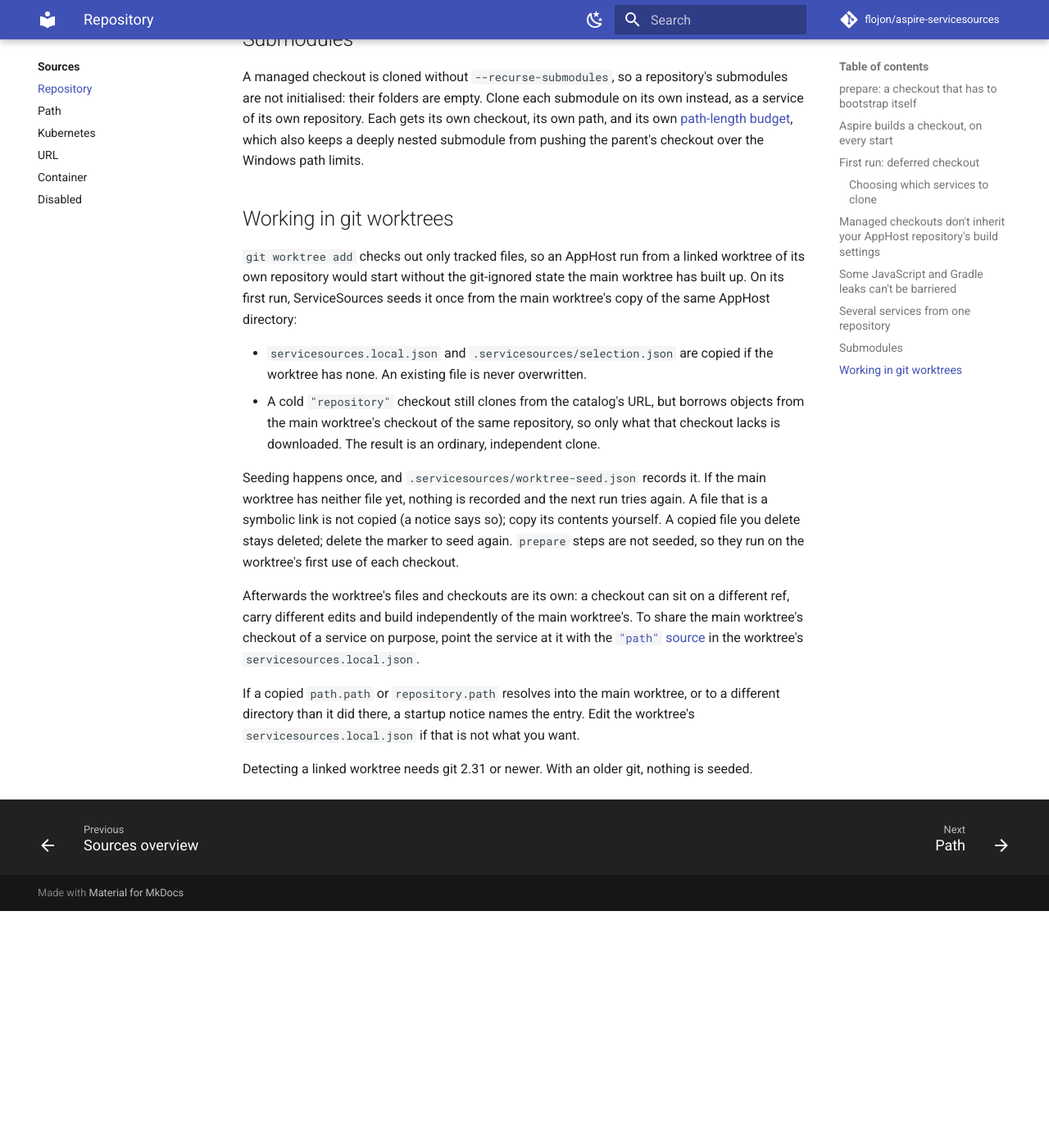
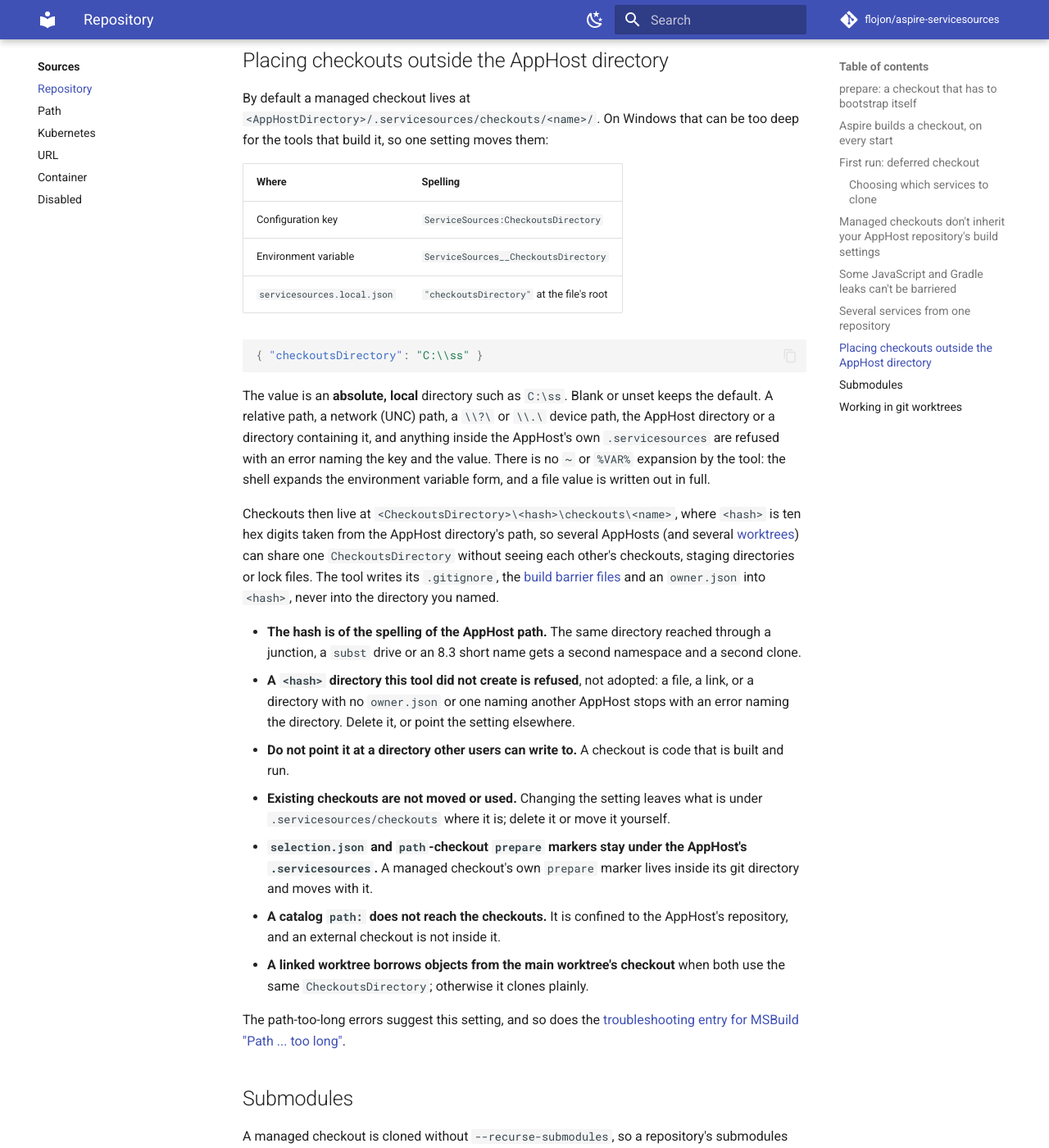
Before and after one commit to flojon/aspire-servicesources, an MkDocs documentation site: the page built from docs/sources/repository.md, in a window 1280 px wide and 1400 px high, scrolled down 20583 px. Shown: the whole window at 82% size. Built offline with MkDocs 1.6.1 and Material for MkDocs 9.7.7, drawn with Linux system fonts in a browser that asks for light colours; comment, search, counter and statistics services are not loaded; before the commit the page ends 21694 px from its top, so only the background shows below that; some of the changed text lies outside the part shown.

Commit message:
Document the CheckoutsDirectory setting (#475)
Co-Authored-By: Claude Sonnet 5.5 <noreply@anthropic.com>

````diff
--- a/docs/sources/repository.md
+++ b/docs/sources/repository.md
@@ -71,7 +71,8 @@ under `"repository"` still does the same thing, but is deprecated: it logs a sta
 the `"path"` spelling to paste instead.)
 
 - A managed checkout is cloned once into
-  `<AppHostDirectory>/.servicesources/checkouts/<serviceName>/`, and reconciled to the
+  `<AppHostDirectory>/.servicesources/checkouts/<serviceName>/` (or under
+  [`ServiceSources:CheckoutsDirectory`](#placing-checkouts-outside-the-apphost-directory)), and reconciled to the
   configured `ref` (or the catalog's `defaultRef`) on every run. Uncommitted edits are never
   discarded — if the checkout is dirty and the ref changed, resolution fails loudly instead of
   overwriting your work. On Windows, an AppHost directory too deep for git to keep its git directory in the checkout gets a clone
@@ -853,6 +854,54 @@ exception is a group-level `"source": "path"` entry, which supplies the director
 `path:` is the author's own layout, so a member on `"path"` that declares one keeps it; only a developer's
 `path.path` (or `repository.path`) beats the group.
 
+## Placing checkouts outside the AppHost directory
+
+By default a managed checkout lives at `<AppHostDirectory>/.servicesources/checkouts/<name>/`. On
+Windows that can be too deep for the tools that build it, so one setting moves them:
+
+| Where | Spelling |
+| --- | --- |
+| Configuration key | `ServiceSources:CheckoutsDirectory` |
+| Environment variable | `ServiceSources__CheckoutsDirectory` |
+| `servicesources.local.json` | `"checkoutsDirectory"` at the file's root |
+
+```json
+{ "checkoutsDirectory": "C:\\ss" }
+```
+
+The value is an **absolute, local** directory such as `C:\ss`. Blank or unset keeps the default.
+A relative path, a network (UNC) path, a `\\?\` or `\\.\` device path, the AppHost directory or a
+directory containing it, and anything inside the AppHost's own `.servicesources` are refused with
+an error naming the key and the value. There is no `~` or `%VAR%` expansion by the tool: the shell
+expands the environment variable form, and a file value is written out in full.
+
+Checkouts then live at `<CheckoutsDirectory>\<hash>\checkouts\<name>`, where `<hash>` is ten hex
+digits taken from the AppHost directory's path, so several AppHosts (and several
+[worktrees](#working-in-git-worktrees)) can share one `CheckoutsDirectory` without seeing each
+other's checkouts, staging directories or lock files. The tool writes its `.gitignore`, the
+[build barrier files](#managed-checkouts-dont-inherit-your-apphost-repositorys-build-settings) and an
+`owner.json` into `<hash>`, never into the directory you named.
+
+- **The hash is of the spelling of the AppHost path.** The same directory reached through a
+  junction, a `subst` drive or an 8.3 short name gets a second namespace and a second clone.
+- **A `<hash>` directory this tool did not create is refused**, not adopted: a file, a link, or a
+  directory with no `owner.json` or one naming another AppHost stops with an error naming the
+  directory. Delete it, or point the setting elsewhere.
+- **Do not point it at a directory other users can write to.** A checkout is code that is built and
+  run.
+- **Existing checkouts are not moved or used.** Changing the setting leaves what is under
+  `.servicesources/checkouts` where it is; delete it or move it yourself.
+- **`selection.json` and `path`-checkout `prepare` markers stay under the AppHost's
+  `.servicesources`.** A managed checkout's own `prepare` marker lives inside its git directory and
+  moves with it.
+- **A catalog `path:` does not reach the checkouts.** It is confined to the AppHost's repository, and
+  an external checkout is not inside it.
+- **A linked worktree borrows objects from the main worktree's checkout** when both use the same
+  `CheckoutsDirectory`; otherwise it clones plainly.
+
+The path-too-long errors suggest this setting, and so does the
+[troubleshooting entry for MSBuild "Path ... too long"](../troubleshooting.md#msbuild-path-too-long-inside-a-checkout).
+
 ## Submodules
 
 A managed checkout is cloned without `--recurse-submodules`, so a repository's submodules are not
````
Also changed, not shown: CHANGELOG.md (+11 -0 lines), docs/guides/configuration.md (+8 -0 lines), docs/troubleshooting.md (+18 -2 lines), 1 other file.
